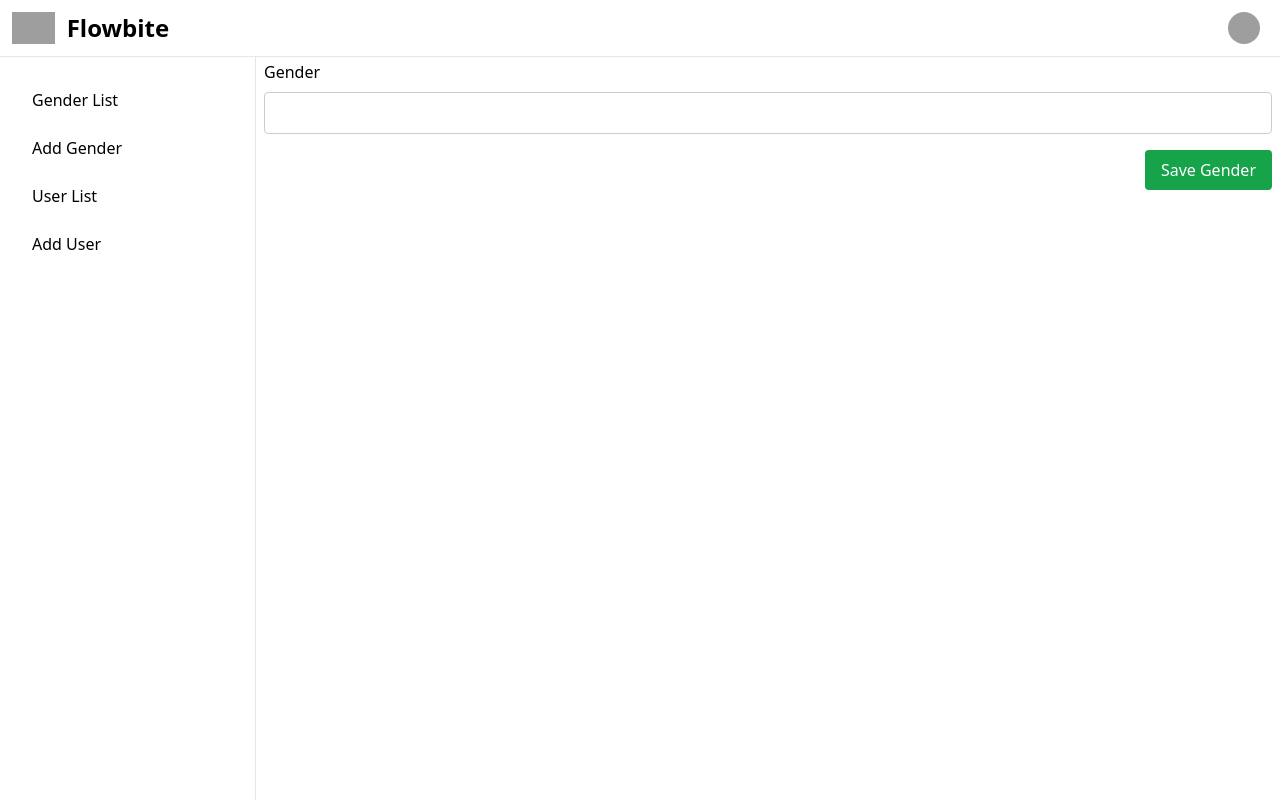
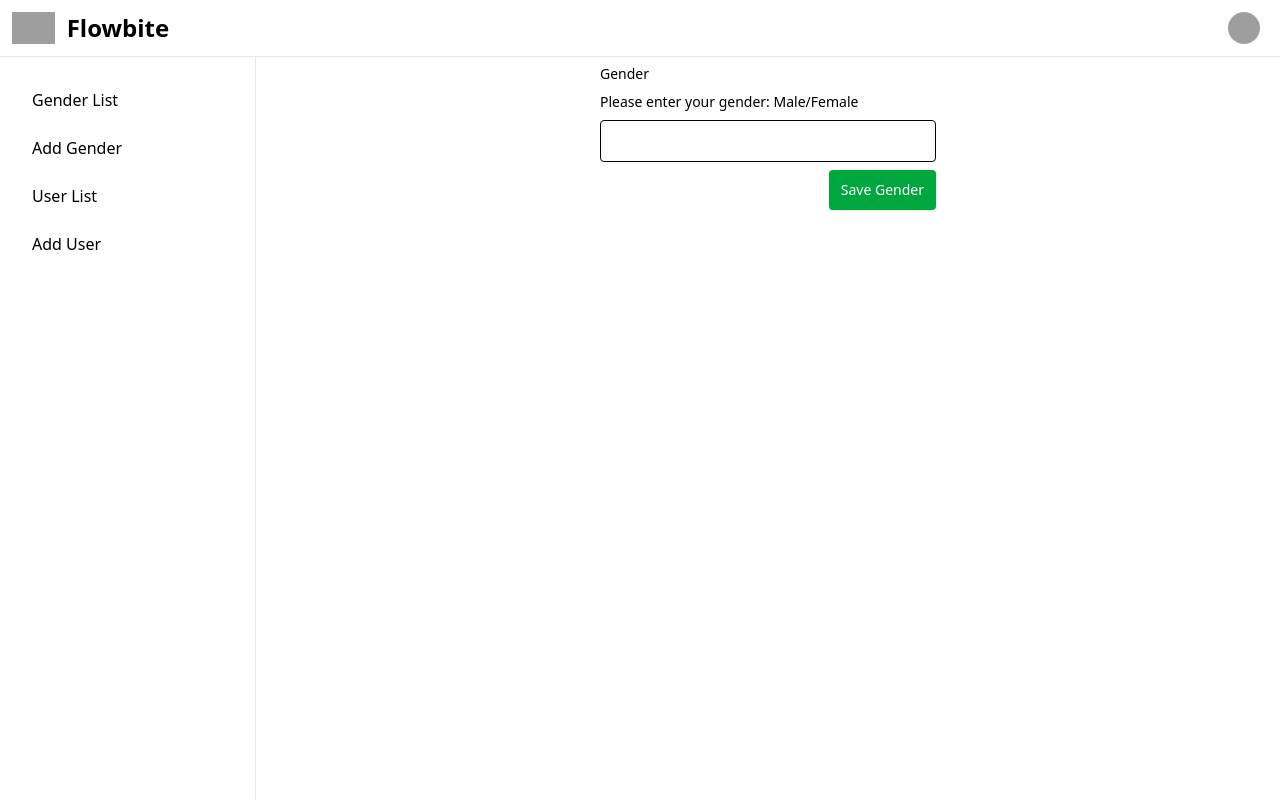
Before and after one commit to meythegreat/grouponesite, a Django app: page /gender/add in a window 1280 px wide. Run offline with Django 4.2, Linux system fonts and the light colour scheme; grey boxes are pictures that could not be loaded.

Commit message:
Additional Adjustments

```diff
--- a/crud/static/css/output.css
+++ b/crud/static/css/output.css
@@ -7,11 +7,15 @@
       "Segoe UI Emoji", "Segoe UI Symbol", "Noto Color Emoji";
     --font-mono: ui-monospace, SFMono-Regular, Menlo, Monaco, Consolas, "Liberation Mono",
       "Courier New", monospace;
-    --color-red-100: oklch(93.6% 0.032 17.717);
     --color-red-600: oklch(57.7% 0.245 27.325);
-    --color-amber-300: oklch(87.9% 0.169 91.605);
+    --color-green-100: oklch(96.2% 0.044 156.743);
+    --color-green-500: oklch(72.3% 0.219 149.579);
+    --color-green-600: oklch(62.7% 0.194 149.214);
+    --color-green-700: oklch(52.7% 0.154 150.069);
     --color-blue-100: oklch(93.2% 0.032 255.585);
     --color-blue-300: oklch(80.9% 0.105 251.813);
+    --color-blue-500: oklch(62.3% 0.214 259.815);
+    --color-blue-600: oklch(54.6% 0.245 262.881);
     --color-blue-800: oklch(42.4% 0.199 265.638);
     --color-blue-900: oklch(37.9% 0.146 265.522);
     --color-gray-50: oklch(98.5% 0.002 247.839);
@@ -27,6 +31,9 @@
     --color-black: #000;
     --color-white: #fff;
     --spacing: 0.25rem;
+    --container-xs: 20rem;
+    --text-xs: 0.75rem;
+    --text-xs--line-height: calc(1 / 0.75);
     --text-sm: 0.875rem;
     --text-sm--line-height: calc(1.25 / 0.875);
     --text-base: 1rem;
@@ -35,6 +42,7 @@
     --text-xl--line-height: calc(1.75 / 1.25);
     --text-2xl: 1.5rem;
     --text-2xl--line-height: calc(2 / 1.5);
+    --font-weight-normal: 400;
     --font-weight-medium: 500;
     --font-weight-semibold: 600;
     --radius-sm: 0.25rem;
@@ -220,23 +231,53 @@
   .z-50 {
     z-index: 50;
   }
-  .my-4 {
-    margin-block: calc(var(--spacing) * 4);
+  .z-60 {
+    z-index: 60;
   }
-  .ms-2 {
-    margin-inline-start: calc(var(--spacing) * 2);
+  .-mx-1 {
+    margin-inline: calc(var(--spacing) * -1);
+  }
+  .-mx-1\.5 {
+    margin-inline: calc(var(--spacing) * -1.5);
+  }
+  .mx-auto {
+    margin-inline: auto;
+  }
+  .-my-1 {
+    margin-block: calc(var(--spacing) * -1);
+  }
+  .-my-1\.5 {
+    margin-block: calc(var(--spacing) * -1.5);
   }
   .ms-3 {
     margin-inline-start: calc(var(--spacing) * 3);
   }
+  .ms-auto {
+    margin-inline-start: auto;
+  }
   .me-3 {
     margin-inline-end: calc(var(--spacing) * 3);
   }
-  .mt-14 {
-    margin-top: calc(var(--spacing) * 14);
+  .mt-5 {
+    margin-top: calc(var(--spacing) * 5);
+  }
+  .mt-10 {
+    margin-top: calc(var(--spacing) * 10);
+  }
+  .mt-16 {
+    margin-top: calc(var(--spacing) * 16);
+  }
+  .mt-32 {
+    margin-top: calc(var(--spacing) * 32);
+  }
+  .mb-2 {
+    margin-bottom: calc(var(--spacing) * 2);
   }
   .mb-4 {
     margin-bottom: calc(var(--spacing) * 4);
+  }
+  .ml-64 {
+    margin-left: calc(var(--spacing) * 64);
   }
   .block {
     display: block;
@@ -304,24 +321,27 @@
   .w-full {
     width: 100%;
   }
-  .flex-1 {
-    flex: 1;
+  .max-w-xs {
+    max-width: var(--container-xs);
+  }
+  .flex-shrink {
+    flex-shrink: 1;
   }
   .shrink-0 {
     flex-shrink: 0;
+  }
+  .border-collapse {
+    border-collapse: collapse;
   }
   .-translate-x-full {
     --tw-translate-x: -100%;
     translate: var(--tw-translate-x) var(--tw-translate-y);
   }
-  .list-none {
-    list-style-type: none;
+  .cursor-pointer {
+    cursor: pointer;
   }
-  .grid-cols-2 {
-    grid-template-columns: repeat(2, minmax(0, 1fr));
-  }
-  .grid-cols-3 {
-    grid-template-columns: repeat(3, minmax(0, 1fr));
+  .resize {
+    resize: both;
   }
   .items-center {
     align-items: center;
@@ -332,11 +352,8 @@
   .justify-center {
     justify-content: center;
   }
-  .justify-start {
-    justify-content: flex-start;
-  }
-  .gap-4 {
-    gap: calc(var(--spacing) * 4);
+  .justify-end {
+    justify-content: flex-end;
   }
   .space-y-2 {
     :where(& > :not(:last-child)) {
@@ -379,9 +380,9 @@
   .rounded-sm {
     border-radius: var(--radius-sm);
   }
-  .border-2 {
+  .border {
     border-style: var(--tw-border-style);
-    border-width: 2px;
+    border-width: 1px;
   }
   .border-r {
     border-right-style: var(--tw-border-style);
@@ -391,77 +392,59 @@
     border-bottom-style: var(--tw-border-style);
     border-bottom-width: 1px;
   }
-  .border-dashed {
-    --tw-border-style: dashed;
-    border-style: dashed;
+  .border-black {
+    border-color: var(--color-black);
   }
   .border-gray-200 {
     border-color: var(--color-gray-200);
   }
-  .bg-black {
-    background-color: var(--color-black);
+  .border-gray-300 {
+    border-color: var(--color-gray-300);
   }
-  .bg-blue-100 {
-    background-color: var(--color-blue-100);
+  .bg-blue-600 {
+    background-color: var(--color-blue-600);
   }
-  .bg-gray-50 {
-    background-color: var(--color-gray-50);
+  .bg-green-100 {
+    background-color: var(--color-green-100);
   }
-  .bg-gray-100 {
-    background-color: var(--color-gray-100);
-  }
-  .bg-gray-800 {
-    background-color: var(--color-gray-800);
-  }
-  .bg-red-600 {
-    background-color: var(--color-red-600);
+  .bg-green-600 {
+    background-color: var(--color-green-600);
   }
   .bg-white {
     background-color: var(--color-white);
   }
+  .p-1 {
+    padding: calc(var(--spacing) * 1);
+  }
+  .p-1\.5 {
+    padding: calc(var(--spacing) * 1.5);
+  }
   .p-2 {
     padding: calc(var(--spacing) * 2);
-  }
-  .p-3 {
-    padding: calc(var(--spacing) * 3);
   }
   .p-4 {
     padding: calc(var(--spacing) * 4);
   }
-  .px-2 {
-    padding-inline: calc(var(--spacing) * 2);
-  }
   .px-3 {
     padding-inline: calc(var(--spacing) * 3);
   }
-  .px-4 {
-    padding-inline: calc(var(--spacing) * 4);
-  }
-  .py-1 {
-    padding-block: calc(var(--spacing) * 1);
+  .px-6 {
+    padding-inline: calc(var(--spacing) * 6);
   }
   .py-2 {
     padding-block: calc(var(--spacing) * 2);
   }
+  .py-2\.5 {
+    padding-block: calc(var(--spacing) * 2.5);
+  }
   .py-3 {
     padding-block: calc(var(--spacing) * 3);
-  }
-  .pt-2 {
-    padding-top: calc(var(--spacing) * 2);
   }
   .pt-20 {
     padding-top: calc(var(--spacing) * 20);
   }
   .pb-4 {
     padding-bottom: calc(var(--spacing) * 4);
-  }
-  .text-2xl {
-    font-size: var(--text-2xl);
-    line-height: var(--tw-leading, var(--text-2xl--line-height));
-  }
-  .text-base {
-    font-size: var(--text-base);
-    line-height: var(--tw-leading, var(--text-base--line-height));
   }
   .text-sm {
     font-size: var(--text-sm);
@@ -485,57 +476,58 @@
   .text-black {
     color: var(--color-black);
   }
-  .text-blue-800 {
-    color: var(--color-blue-800);
-  }
   .text-gray-400 {
     color: var(--color-gray-400);
   }
   .text-gray-500 {
     color: var(--color-gray-500);
   }
-  .text-gray-700 {
-    color: var(--color-gray-700);
-  }
-  .text-gray-800 {
-    color: var(--color-gray-800);
-  }
-  .text-gray-900 {
-    color: var(--color-gray-900);
+  .text-green-500 {
+    color: var(--color-green-500);
   }
   .text-white {
     color: var(--color-white);
+  }
+  .underline {
+    text-decoration-line: underline;
   }
   .shadow-sm {
     --tw-shadow: 0 1px 3px 0 var(--tw-shadow-color, rgb(0 0 0 / 0.1)), 0 1px 2px -1px var(--tw-shadow-color, rgb(0 0 0 / 0.1));
     box-shadow: var(--tw-inset-shadow), var(--tw-inset-ring-shadow), var(--tw-ring-offset-shadow), var(--tw-ring-shadow), var(--tw-shadow);
   }
-  .transition {
-    transition-property: color, background-color, border-color, outline-color, text-decoration-color, fill, stroke, --tw-gradient-from, --tw-gradient-via, --tw-gradient-to, opacity, box-shadow, transform, translate, scale, rotate, filter, -webkit-backdrop-filter, backdrop-filter, display, visibility, content-visibility, overlay, pointer-events;
-    transition-timing-function: var(--tw-ease, var(--default-transition-timing-function));
-    transition-duration: var(--tw-duration, var(--default-transition-duration));
+  .outline {
+    outline-style: var(--tw-outline-style);
+    outline-width: 1px;
   }
   .transition-transform {
     transition-property: transform, translate, scale, rotate;
     transition-timing-function: var(--tw-ease, var(--default-transition-timing-function));
     transition-duration: var(--tw-duration, var(--default-transition-duration));
   }
-  .duration-75 {
-    --tw-duration: 75ms;
-    transition-duration: 75ms;
+  .hover\:bg-gray-100 {
+    &:hover {
+      @media (hover: hover) {
+        background-color: var(--color-gray-100);
+      }
+    }
   }
-  .group-hover\:text-gray-900 {
-    &:is(:where(.group):hover *) {
+  .hover\:bg-green-700 {
+    &:hover {
+      @media (hover: hover) {
+        background-color: var(--color-green-700);
+      }
+    }
+  }
+  .hover\:text-gray-900 {
+    &:hover {
       @media (hover: hover) {
         color: var(--color-gray-900);
       }
     }
   }
-  .hover\:bg-gray-100 {
-    &:hover {
-      @media (hover: hover) {
-        background-color: var(--color-gray-100);
-      }
+  .focus\:border-blue-600 {
+    &:focus {
+      border-color: var(--color-blue-600);
     }
   }
   .focus\:ring-2 {
@@ -550,9 +542,9 @@
       box-shadow: var(--tw-inset-shadow), var(--tw-inset-ring-shadow), var(--tw-ring-offset-shadow), var(--tw-ring-shadow), var(--tw-shadow);
     }
   }
-  .focus\:ring-gray-200 {
+  .focus\:ring-blue-500 {
     &:focus {
-      --tw-ring-color: var(--color-gray-200);
+      --tw-ring-color: var(--color-blue-500);
     }
   }
   .focus\:ring-gray-300 {
@@ -588,9 +569,14 @@
       line-height: var(--tw-leading, var(--text-2xl--line-height));
     }
   }
-  .md\:me-24 {
+  .md\:mt-14 {
     @media (width >= 48rem) {
-      margin-inline-end: calc(var(--spacing) * 24);
+      margin-top: calc(var(--spacing) * 14);
+    }
+  }
+  .md\:w-1\/3 {
+    @media (width >= 48rem) {
+      width: calc(1/3 * 100%);
     }
   }
   .lg\:px-5 {
@@ -601,106 +587,6 @@
   .lg\:pl-3 {
     @media (width >= 64rem) {
       padding-left: calc(var(--spacing) * 3);
-    }
-  }
-  .rtl\:justify-end {
-    &:where(:dir(rtl), [dir="rtl"], [dir="rtl"] *) {
-      justify-content: flex-end;
-    }
-  }
-  .dark\:divide-gray-600 {
-    @media (prefers-color-scheme: dark) {
-      :where(& > :not(:last-child)) {
-        border-color: var(--color-gray-600);
-      }
-    }
-  }
-  .dark\:border-gray-700 {
-    @media (prefers-color-scheme: dark) {
-      border-color: var(--color-gray-700);
-    }
-  }
-  .dark\:bg-blue-900 {
-    @media (prefers-color-scheme: dark) {
-      background-color: var(--color-blue-900);
-    }
-  }
-  .dark\:bg-gray-700 {
-    @media (prefers-color-scheme: dark) {
-      background-color: var(--color-gray-700);
-    }
-  }
-  .dark\:bg-gray-800 {
-    @media (prefers-color-scheme: dark) {
-      background-color: var(--color-gray-800);
-    }
-  }
-  .dark\:text-blue-300 {
-    @media (prefers-color-scheme: dark) {
-      color: var(--color-blue-300);
-    }
-  }
-  .dark\:text-gray-300 {
-    @media (prefers-color-scheme: dark) {
-      color: var(--color-gray-300);
-    }
-  }
-  .dark\:text-gray-400 {
-    @media (prefers-color-scheme: dark) {
-      color: var(--color-gray-400);
-    }
-  }
-  .dark\:text-gray-500 {
-    @media (prefers-color-scheme: dark) {
-      color: var(--color-gray-500);
-    }
-  }
-  .dark\:text-white {
-    @media (prefers-color-scheme: dark) {
-      color: var(--color-white);
-    }
-  }
-  .dark\:group-hover\:text-white {
-    @media (prefers-color-scheme: dark) {
-      &:is(:where(.group):hover *) {
-        @media (hover: hover) {
-          color: var(--color-white);
-        }
-      }
-    }
-  }
-  .dark\:hover\:bg-gray-600 {
-    @media (prefers-color-scheme: dark) {
-      &:hover {
-        @media (hover: hover) {
-          background-color: var(--color-gray-600);
-        }
-      }
-    }
-  }
-  .dark\:hover\:bg-gray-700 {
-    @media (prefers-color-scheme: dark) {
-      &:hover {
-        @media (hover: hover) {
-          background-color: var(--color-gray-700);
-        }
-      }
-    }
-  }
-  .dark\:hover\:text-white {
-    @media (prefers-color-scheme: dark) {
-      &:hover {
-        @media (hover: hover) {
-          color: var(--color-white);
-        }
-      }
-    }
-  }
-  .dark\:focus\:ring-gray-600 {
-    @media (prefers-color-scheme: dark) {
-      &:focus {
-        --tw-ring-color: var(--color-gray-600);
-      }
     }
   }
 }
@@ -720,11 +606,6 @@
   initial-value: 0;
 }
 @property --tw-space-y-reverse {
-  syntax: "*";
-  inherits: false;
-  initial-value: 0;
-}
-@property --tw-divide-y-reverse {
   syntax: "*";
   inherits: false;
   initial-value: 0;
@@ -803,9 +684,10 @@
   inherits: false;
   initial-value: 0 0 #0000;
 }
-@property --tw-duration {
+@property --tw-outline-style {
   syntax: "*";
   inherits: false;
+  initial-value: solid;
 }
 @layer properties {
   @supports ((-webkit-hyphens: none) and (not (margin-trim: inline))) or ((-moz-orient: inline) and (not (color:rgb(from red r g b)))) {
@@ -814,7 +696,6 @@
       --tw-translate-y: 0;
       --tw-translate-z: 0;
       --tw-space-y-reverse: 0;
-      --tw-divide-y-reverse: 0;
       --tw-border-style: solid;
       --tw-font-weight: initial;
       --tw-shadow: 0 0 #0000;
@@ -831,7 +712,7 @@
       --tw-ring-offset-width: 0px;
       --tw-ring-offset-color: #fff;
       --tw-ring-offset-shadow: 0 0 #0000;
-      --tw-duration: initial;
+      --tw-outline-style: solid;
     }
   }
 }
--- a/crud/templates/gender/AddGender.html
+++ b/crud/templates/gender/AddGender.html
@@ -6,19 +6,20 @@
 {% include "include/sidebar.html" %}
 {% include "include/toastmessage.html" %}
 
-{% comment %} <div class="p-2 sm:ml-64 mt-16 md:mt-14">
+<div class="p-2 sm:ml-64 mt-16 md:mt-14">
     <form action="#" method="post">
         <div class="mx-auto w-full md:w-1/3 mb-2">
             <label for="gender" class="block text-sm font-medium mb-2">Gender</label>
-            <input type="text" class="bg-white mb-2 px-3 py-2.5 borrder-gray-300 text-black block text-sm rounded-sm w-full focus:ring-blue-500 focus:border-blue-600" />
+            <p class="mb-2 text-sm">Please enter your gender: Male/Female</p>
+            <input type="text" class="bg-white mb-2 px-3 py-2.5 border border-black text-black block text-sm rounded-sm w-full focus:ring-blue-500 focus:border-blue-600" />
             <div class="flex justify-end">
                 <button type="submit" class="bg-green-600 hover:bg-green-700 text-sm font-medium text-white px-3 py-2.5 rounded-sm shadow-sm cursor-pointer">Save Gender</button>
             </div>
         </div>
     </form>
-</div> {% endcomment %}
+</div>
 
-<div class="p-2 sm:ml-64 mt-32 md:mt-14">
+{% comment %} <div class="p-2 sm:ml-64 mt-32 md:mt-14">
     <h2 style="font-size: 24px; margin-bottom: 16px; font-weight: bold; text-align: center;">Add Gender</h2>
     <form action="/gender/add" method="post">
     {% csrf_token %}
@@ -30,7 +31,7 @@
             </button>
         </div>
     </form>
-</div>
+</div> {% endcomment %}
 
 
 {% endblock 'content' %}
--- a/crud/templates/include/toastmessage.html
+++ b/crud/templates/include/toastmessage.html
@@ -2,7 +2,7 @@
 
 {% if messages %}
     {% for message in messages %}
-<div id="toast-success" class="flex ml-64 mt-16 items-center w-full z-60 max-w-xs p-4 mb-4 text-gray-500 bg-white rounded-lg shadow-sm" role="alert">
+    <div id="toast-success" class="flex ml-64 mt-16 items-center w-full z-60 max-w-xs p-4 mb-4 text-gray-500 bg-white rounded-lg shadow-sm" role="alert">
     <div class="inline-flex items-center justify-center shrink-0 w-8 h-8 text-green-500 bg-green-100 rounded-lg>
         <svg class="w-5 h-5" aria-hidden="true" xmlns="http://www.w3.org/2000/svg" fill="currentColor" viewBox="0 0 20 20">
             <path d="M10 .5a9.5 9.5 0 1 0 9.5 9.5A9.51 9.51 0 0 0 10 .5Zm3.707 8.207-4 4a1 1 0 0 1-1.414 0l-2-2a1 1 0 0 1 1.414-1.414L9 10.586l3.293-3.293a1 1 0 0 1 1.414 1.414Z"/>
```
Also changed, not shown: other parts of crud/static/css/output.css (+16 -56 lines).
